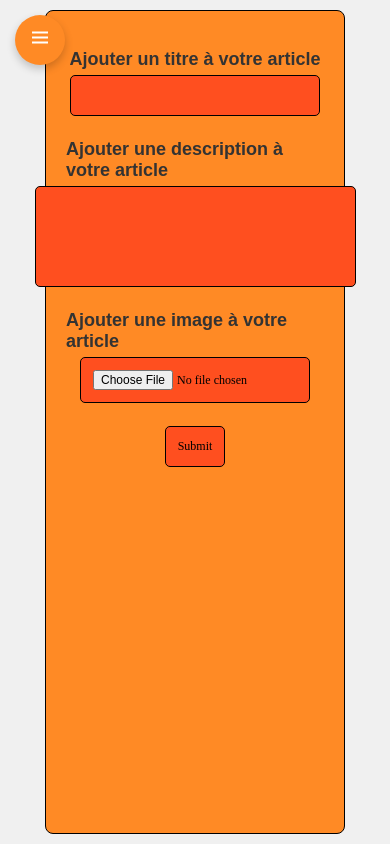
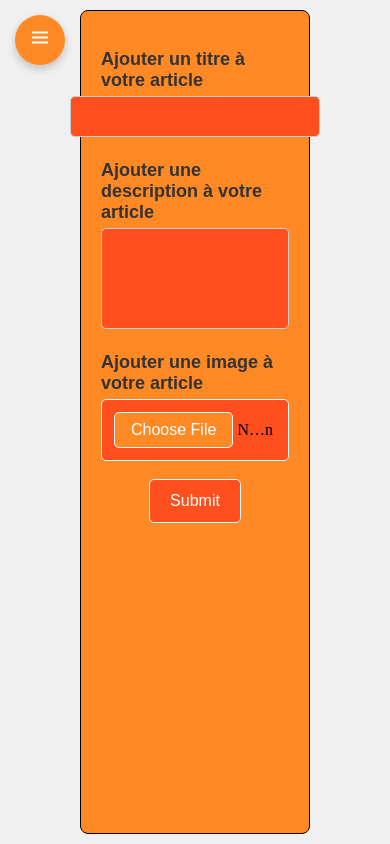
Before and after one commit to Kocia7442s/AEPM_WEBSITE, a PHP site: page /php/publier_article.php in a window 390 px wide. Run offline with PHP 8.4, Linux system fonts and the light colour scheme; the visitor is signed in with stand-in values (Sample User, id 1).

Commit message:
modif css sidebar

```diff
--- a/administrator_area/css/SideBar.css
+++ b/administrator_area/css/SideBar.css
@@ -1,6 +1,3 @@
-
-
-
 *
 {
     margin: 0;
@@ -90,7 +87,7 @@ body {
     position: relative;
     height: 50px;
     width: 100%;
-    margin: 0 5px;
+    margin: 20px 0;
     list-style: none;
     line-height: 50px;
 }
@@ -122,7 +119,7 @@ body {
     opacity: 1;
     top: 50%;
 }
-.sidebar ul li input
+.sidebar ul li input[type="text"]
 {
     position: absolute;
     height: 100%;
@@ -159,6 +156,7 @@ body {
     transition: all 0.4s ease;
     border-radius: 12px;
     white-space: nowrap;
+    margin-bottom: 50px;
 }
 .sidebar ul li a:hover
 {
@@ -172,6 +170,9 @@ body {
     border-radius: 12px;
     line-height: 50px;
     text-align: center;
+    margin-bottom: 0; /* Retire l'espace de bas */
+    margin-right: 20px; /* Espace entre l'icône et le texte */
+    font-size: 30px;
 }
 .sidebar .links_name
 {
--- a/administrator_area/css/publier_article.css
+++ b/administrator_area/css/publier_article.css
@@ -1,26 +1,73 @@
 /* Stylisation des labels */
 label {
-    font-size: 18px; /* Augmente la taille de la police */
-    font-weight: bold; /* Met les labels en gras */
-    color: #333333; /* Change la couleur du texte pour le rendre plus visible */
-    margin-bottom: 5px; /* Ajoute un petit espace sous chaque label */
-    display: block; /* Force le label à être sur une nouvelle ligne */
+    font-size: 18px;
+    font-weight: bold;
+    color: #333333;
+    margin-bottom: 5px;
+    display: block;
 }
 
-/* Formulaire */
+/* Formulaire principal */
 .formulaire {
-    width: 95%; /* Prend presque toute la largeur de la page */
-    max-width: 900px; /* Largeur maximale pour éviter une trop grande largeur */
-    height: auto;
-    min-height: 500px; /* Hauteur minimale du formulaire */
+    width: 95%;
+    max-width: 900px;
+    min-height: 500px;
     border: 1px solid;
     border-radius: 8px;
     background: #ff8a25;
-    margin-top: 10px;
-    margin-bottom: 10px;
-    padding: 20px; /* Ajoute du padding pour augmenter la taille interne du formulaire */
+    margin: 10px 0;
+    padding: 20px;
 }
 
+.formulaire input[type="file"] {
+    background: #ff4f1f; /* Fond rouge personnalisé */
+    border: 1px solid #fff; /* Bordure blanche */
+    border-radius: 5px;
+    padding: 12px;
+    width: 100%; /* Prend toute la largeur disponible */
+    font-size: 16px;
+    font-family: "Poppins", "sans-serif";
+    outline: none;
+    cursor: pointer;
+}
+
+/* Cacher le texte par défaut et ajouter un bouton personnalisé */
+.formulaire input[type="file"]::-webkit-file-upload-button {
+    background: #ff8a25; /* Couleur de fond du bouton */
+    border: 1px solid #fff; /* Bordure blanche */
+    color: #fff; /* Couleur du texte */
+    padding: 8px 16px; /* Padding pour le bouton */
+    font-size: 16px;
+    font-family: "Poppins", sans-serif;
+    border-radius: 5px;
+    cursor: pointer;
+    transition: background-color 0.3s ease;
+}
+
+/* Effet au survol du bouton input[type="file"] */
+.formulaire input[type="file"]::-webkit-file-upload-button:hover {
+    background: #e67e22; /* Fond orange plus foncé */
+}
+
+/* Stylisation pour les input[type="submit"] dans le formulaire */
+.formulaire input[type="submit"] {
+    background: #ff4f1f; /* Fond rouge personnalisé */
+    color: #fff; /* Texte blanc */
+    border: 1px solid #fff; /* Bordure blanche */
+    padding: 12px 20px; /* Espacement autour du texte */
+    font-size: 16px;
+    font-family: "Poppins", sans-serif;
+    border-radius: 5px;
+    cursor: pointer;
+    transition: background-color 0.3s ease;
+}
+
+/* Effet au survol pour les input[type="submit"] */
+.formulaire input[type="submit"]:hover {
+    background: #e67e22; /* Fond orange plus foncé */
+}
+
+/* Boîtes contenant les champs */
 .box {
     margin: 20px 10px 5px 10px;
     padding-top: 5px;
@@ -35,34 +82,56 @@ label {
     display: flex;
     align-items: center;
     justify-content: center;
-}
-
-.titre,
-.description,
-.file,
-button {
     flex-direction: column;
 }
 
-input .titre {
-    width: 100px;
-}
-
-.input_file,
-.input_titre,
-.input_button,
-textarea {
+/* INPUTS TEXT UNIQUEMENT */
+.box input[type="text"] {
     background: #ff4f1f;
+    color: #333;
     margin: 0 10px 5px 10px;
-    border: 1px solid;
+    border: 1px solid #ccc;
     border-radius: 5px;
     font-size: 16px;
     font-weight: 500;
-    font-family: "Poppins" , "sans-serif";
-    resize: none;
-    padding: 12px; /* Augmente l'espace interne pour les champs de saisie */
+    font-family: "Poppins", "sans-serif";
+    padding: 12px;
+    width: 100%;
+    box-sizing: border-box;
+    outline: none;
+    transition: border-color 0.3s, box-shadow 0.3s;
 }
 
+/* INPUT TEXT quand focus */
+.box input[type="text"]:focus {
+    border-color: #ff8a25;
+    box-shadow: 0 0 8px rgba(255, 138, 37, 0.5);
+}
+
+/* TEXTAREA aussi pour cohérence */
+textarea {
+    background: #ff4f1f;
+    color: #333;
+    margin: 0 10px 5px 10px;
+    border: 1px solid #ccc;
+    border-radius: 5px;
+    font-size: 16px;
+    font-weight: 500;
+    font-family: "Poppins", "sans-serif";
+    padding: 12px;
+    resize: none;
+    width: 100%;
+    box-sizing: border-box;
+    outline: none;
+    transition: border-color 0.3s, box-shadow 0.3s;
+}
+
+textarea:focus {
+    border-color: #ff8a25;
+    box-shadow: 0 0 8px rgba(255, 138, 37, 0.5);
+}
+
+/* BODY général */
 body {
     display: flex;
     justify-content: center;
@@ -82,9 +151,7 @@ body {
         margin: 10px 5px; /* Moins de marge sur les côtés */
     }
 
-    .input_file,
-    .input_titre,
-    .input_button,
+    .box input[type="text"],
     textarea {
         font-size: 14px; /* Réduit la taille de la police sur les petits écrans */
     }
@@ -110,16 +177,12 @@ body {
         margin: 10px 5px; /* Moins de marge sur les côtés */
     }
 
-    .input_file,
-    .input_titre,
-    .input_button,
+    .box input[type="text"],
     textarea {
         font-size: 14px; /* Réduit la taille de la police sur les petits écrans */
     }
 
-    .titre,
-    .description,
-    .file,
+    .box input[type="text"],
     .button {
         width: 100%; /* Assure que les éléments s'étendent sur toute la largeur disponible */
     }
@@ -138,16 +201,12 @@ body {
         margin: 10px 5px; /* Moins de marge sur les côtés */
     }
 
-    .input_file,
-    .input_titre,
-    .input_button,
+    .box input[type="text"],
     textarea {
         font-size: 14px; /* Réduit la taille de la police sur les petits écrans */
     }
 
-    .titre,
-    .description,
-    .file,
+    .box input[type="text"],
     .button {
         width: 100%; /* Assure que les éléments s'étendent sur toute la largeur disponible */
     }
@@ -165,16 +224,12 @@ body {
         margin: 10px; /* Réduit encore la marge */
     }
 
-    .input_file,
-    .input_titre,
-    .input_button,
+    .box input[type="text"],
     textarea {
         font-size: 12px; /* Taille de police plus petite sur les petits écrans */
     }
 
-    .titre,
-    .description,
-    .file,
+    .box input[type="text"],
     .button {
         width: 100%; /* Assure que les éléments s'étendent sur toute la largeur */
     }
@@ -192,17 +247,36 @@ body {
         margin: 10px; /* Réduit encore la marge */
     }
 
-    .input_file,
-    .input_titre,
-    .input_button,
+    .box input[type="text"],
     textarea {
         font-size: 12px; /* Taille de police plus petite sur les petits écrans */
     }
 
-    .titre,
-    .description,
-    .file,
+    .box input[type="text"],
     .button {
         width: 100%; /* Assure que les éléments s'étendent sur toute la largeur */
     }
 }
+
+/* Responsive pour les écrans de moins de 530px (smartphones) */
+@media only screen and (max-width: 430px) {
+    .formulaire {
+        width: 90%; /* Utilise toute la largeur de l'écran sur les très petits écrans */
+        max-width: 230px; /* Pas de limite de largeur maximale sur les petits écrans */
+        min-height: 700px; /* Hauteur encore plus grande sur les petits écrans */
+    }
+
+    .box {
+        margin: 10px; /* Réduit encore la marge */
+    }
+
+    .box input[type="text"],
+    textarea {
+        font-size: 12px; /* Taille de police plus petite sur les petits écrans */
+    }
+
+    .box input[type="text"],
+    .button {
+        width: 100%; /* Assure que les éléments s'étendent sur toute la largeur */
+    }
+}
```
Also changed, not shown: users_area/css/SideBar.css (+6 -5 lines), administrator_area/images/icon-512x512.png (added).
